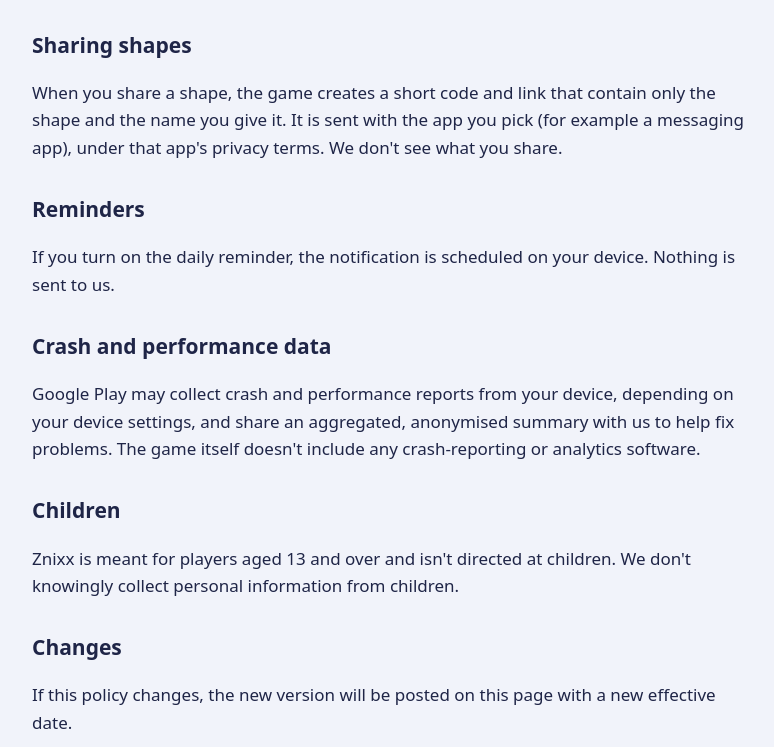
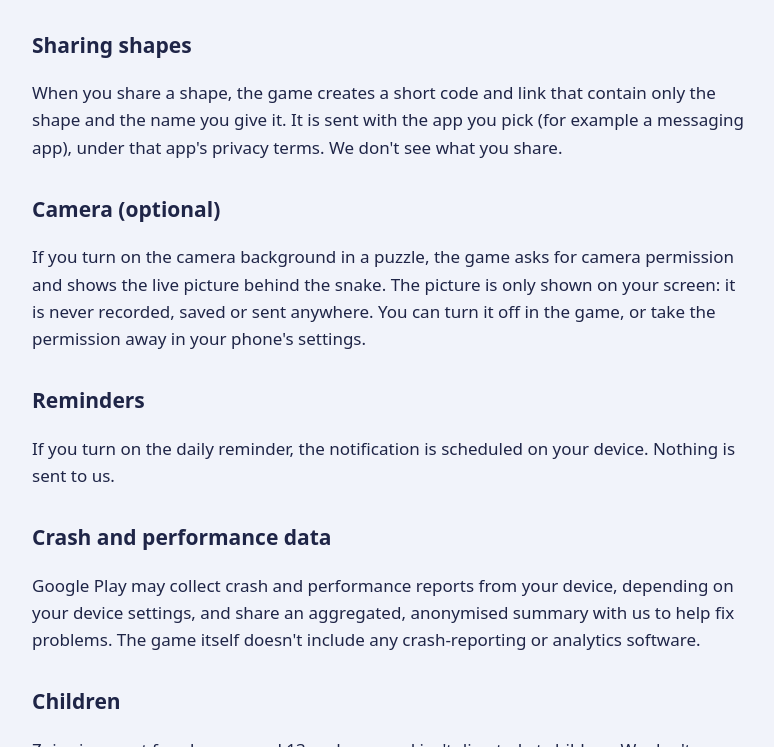
Before and after one commit to l0ffhax/l0ffhax.github.io, a plain HTML site: page znixx/privacy/index.html in a window 1280 px wide. Shown: the part 1217-1964 px from the top of the page, without its empty margins (248-1022 px from the left). Drawn offline with Linux system fonts and the light colour scheme.

Commit message:
Add the camera background to the Znixx privacy policy
The picture is only shown on screen, never recorded, saved or sent.

Co-Authored-By: Claude Opus 5.5 <noreply@anthropic.com>

```diff
--- a/znixx/privacy/index.html
+++ b/znixx/privacy/index.html
@@ -21,7 +21,7 @@
   <body>
     <main>
       <header><img src="../icon.png" alt="" /><h1>Znixx privacy policy</h1></header>
-      <p class="muted">Effective 24 November 2026</p>
+      <p class="muted">Effective 27 November 2026</p>
 
       <p>
         Znixx is a puzzle game for Android: twist a snake of 24 wedges into the shape of the day. This policy explains what
@@ -71,6 +71,12 @@
         share.
       </p>
 
+      <h2>Camera (optional)</h2>
+      <p>
+        If you turn on the camera background in a puzzle, the game asks for camera permission and shows the live picture
+        behind the snake. The picture is only shown on your screen: it is never recorded, saved or sent anywhere. You can
+        turn it off in the game, or take the permission away in your phone's settings.
+      </p>
       <h2>Reminders</h2>
       <p>
         If you turn on the daily reminder, the notification is scheduled on your device. Nothing is sent to us.
```
